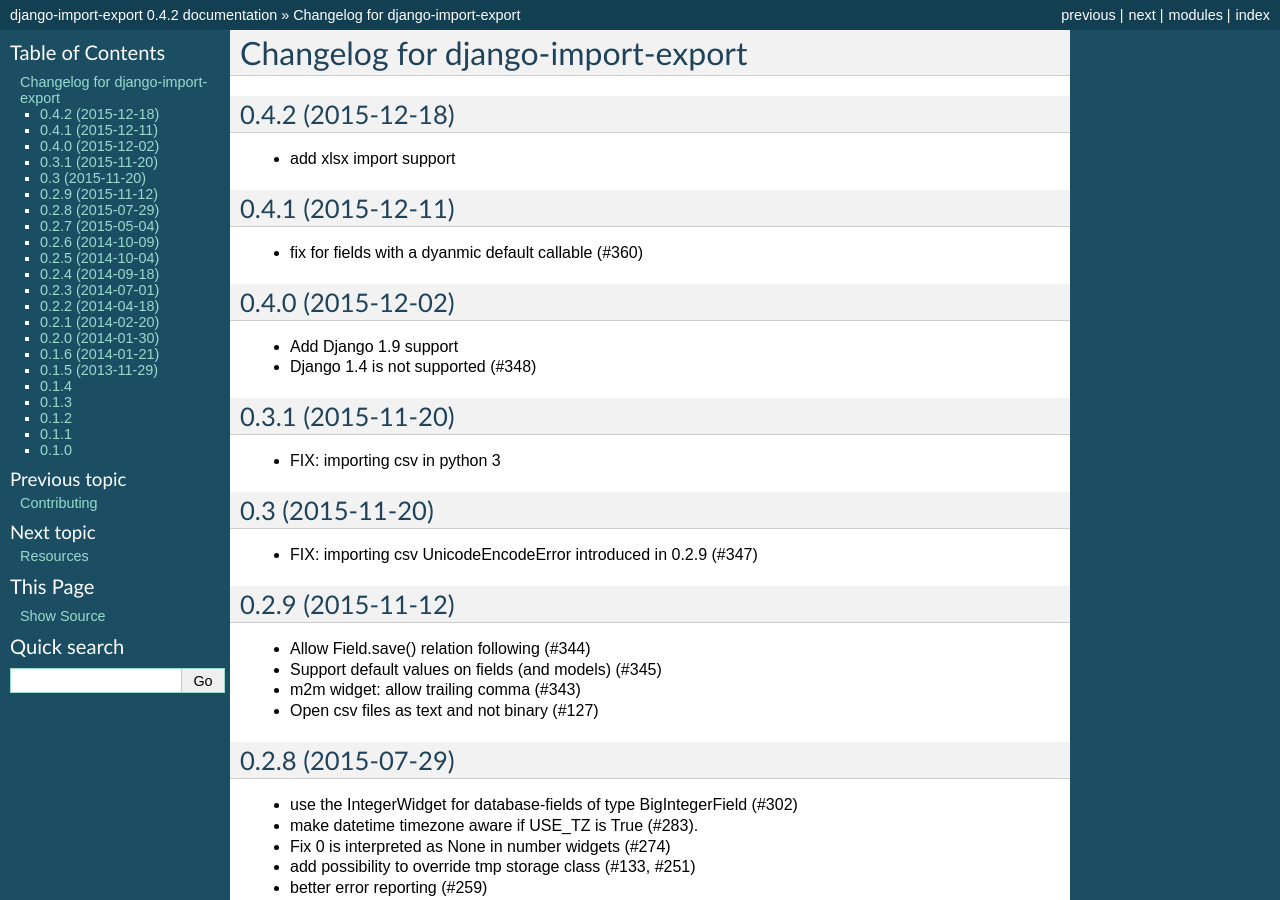
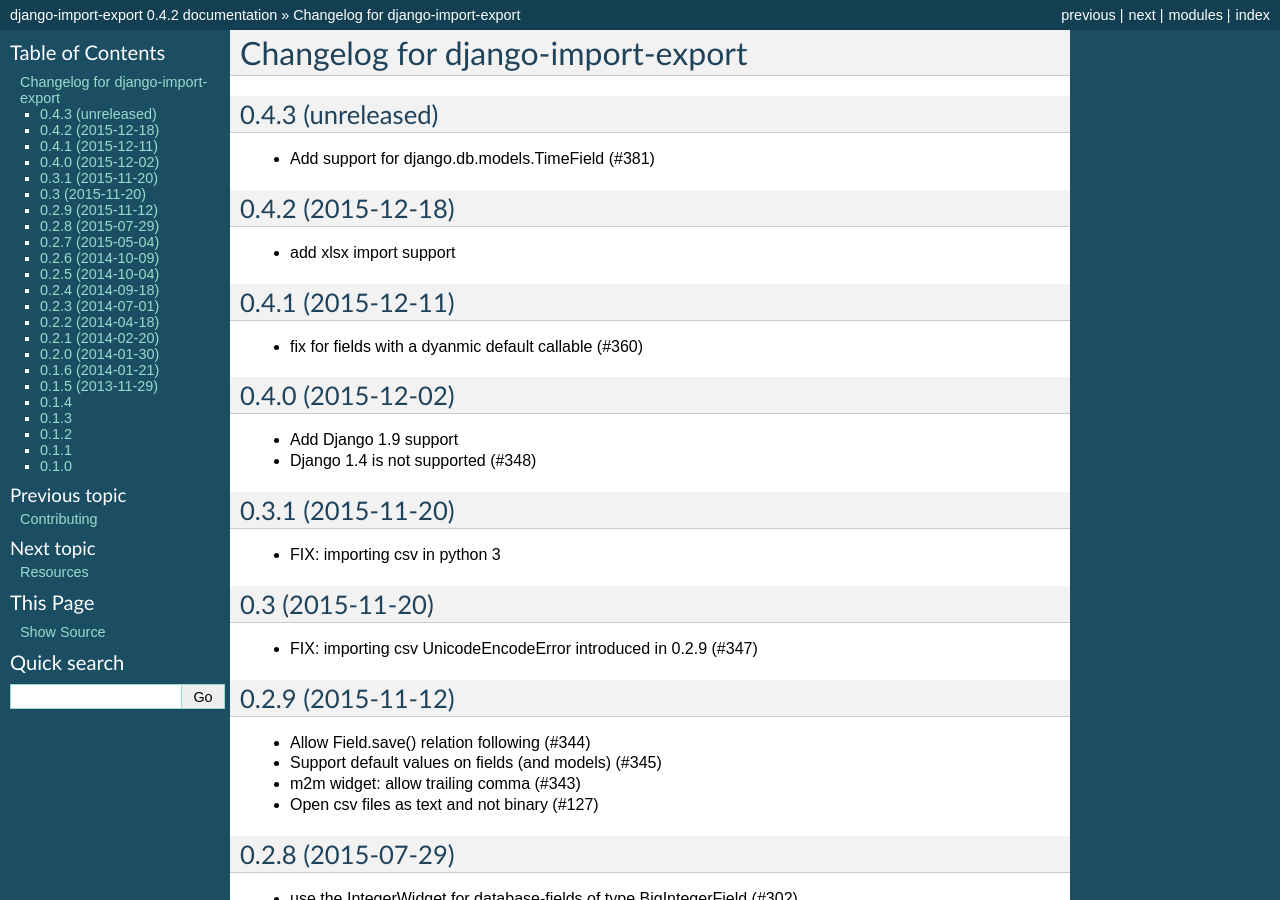
Before and after one commit to django-import-export/django-import-export, a Sphinx documentation site: the page built from docs/changelog.rst, in a window 1280 px wide and 900 px high. Built offline with Sphinx 7.4.7, drawn with Linux system fonts in a browser that asks for light colours.

Commit message:
Update docs/changelog.rst

```diff
--- a/docs/changelog.rst
+++ b/docs/changelog.rst
@@ -1,5 +1,10 @@
 Changelog for django-import-export
 ==================================
+
+0.4.3 (unreleased)
+------------------
+
+- Add support for django.db.models.TimeField (#381)
 
 0.4.2 (2015-12-18)
 ------------------
```
